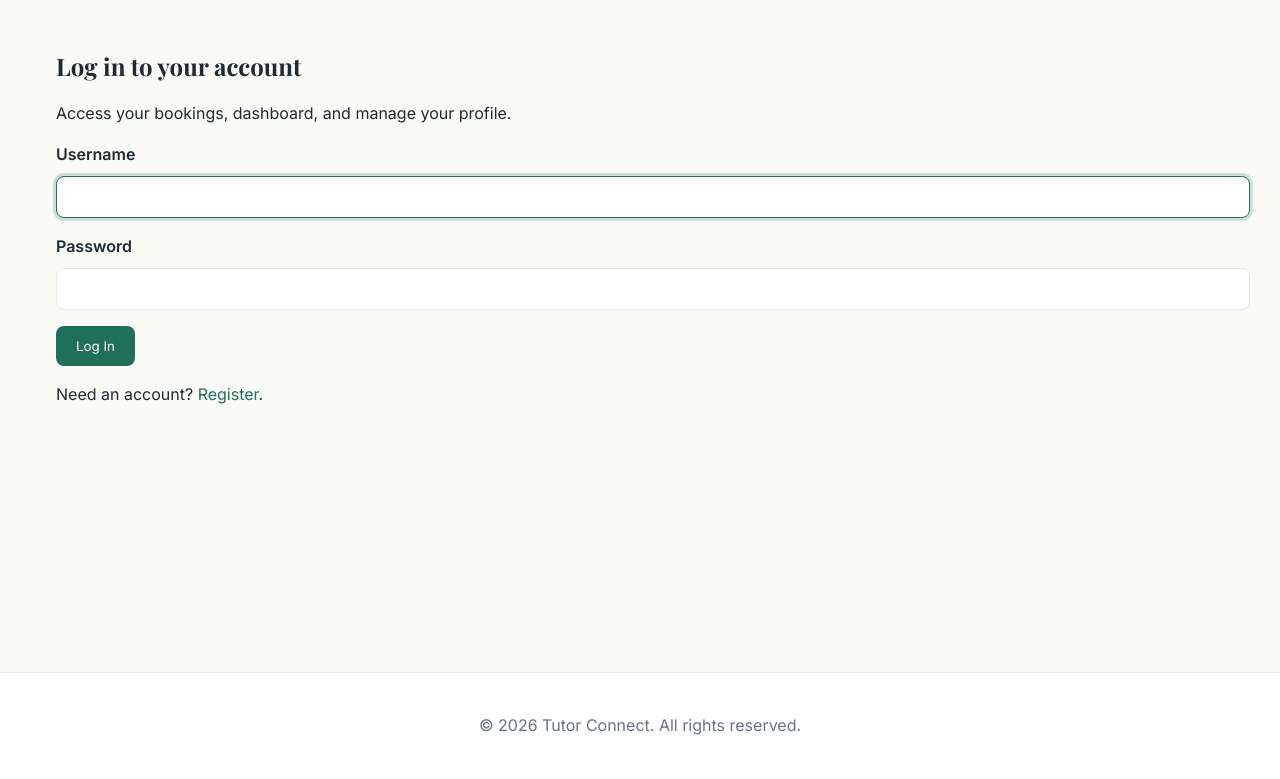
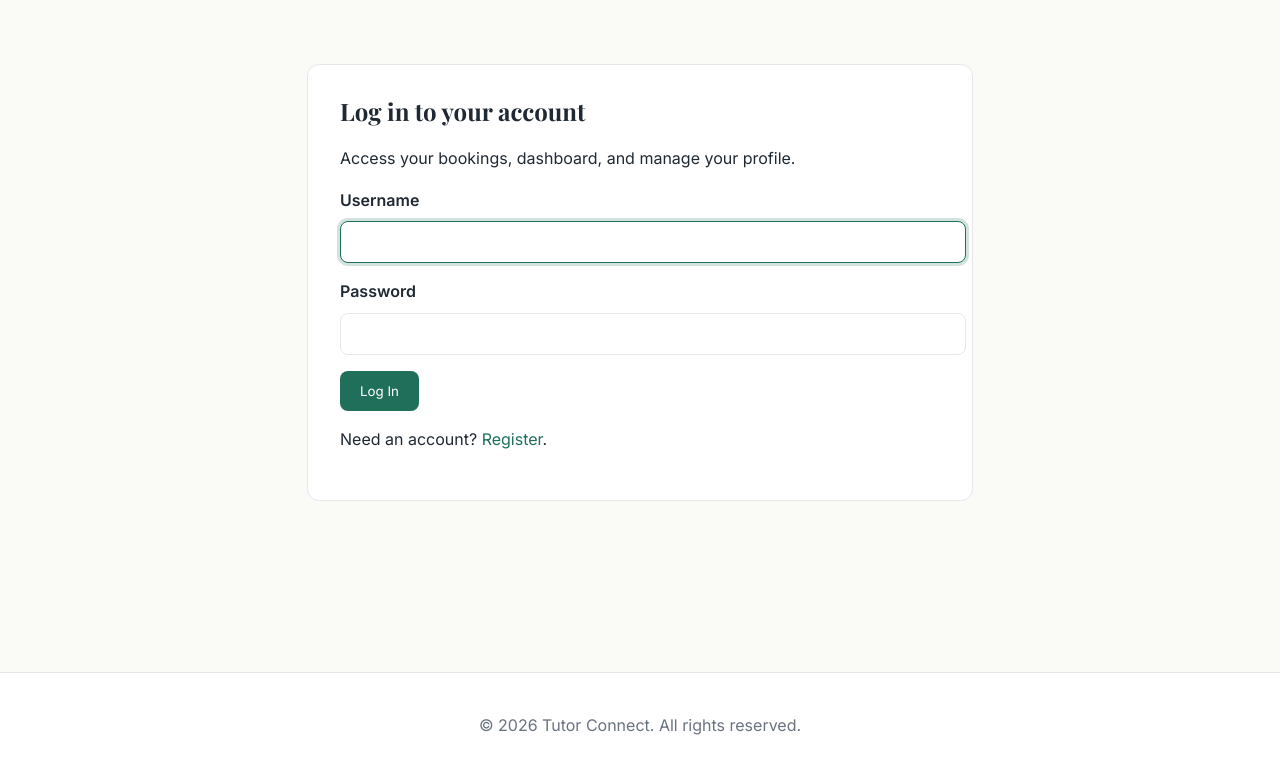
Before and after one commit to JamesBirchall-dev/MSP-4-Tutor-Connect, a Django app: page /accounts/login/ in a window 1280 px wide. Shown: the part 85-864 px from the top of the page. Run offline with Django 5.2, Linux system fonts and the light colour scheme.

Commit message:
Style - login template - update wrapper to form, initial html val pass

```diff
--- a/templates/registration/login.html
+++ b/templates/registration/login.html
@@ -9,7 +9,7 @@ Log in | Tutor Connect
 {% block content %}
 <!-- Main page content starts here -->
 
-<section class="container narrow">
+<section class="form-card">
     <!-- Container used to limit page width and improve readability -->
 
     <h1>Log in to your account</h1>
@@ -21,7 +21,7 @@ Log in | Tutor Connect
         <!-- CSRF token -->
         {% csrf_token %}
 
-        <! -- Display form-wide validation errors-->
+        <!-- Display form-wide validation errors -->
 
         {% if form.non_field_errors %}
             {% for error in form.non_field_errors %}
```
